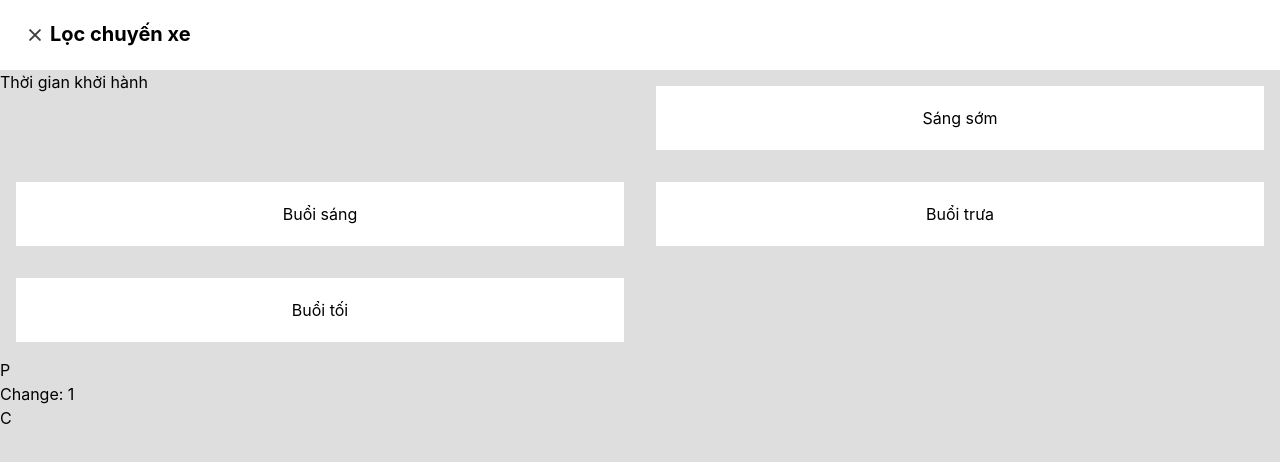
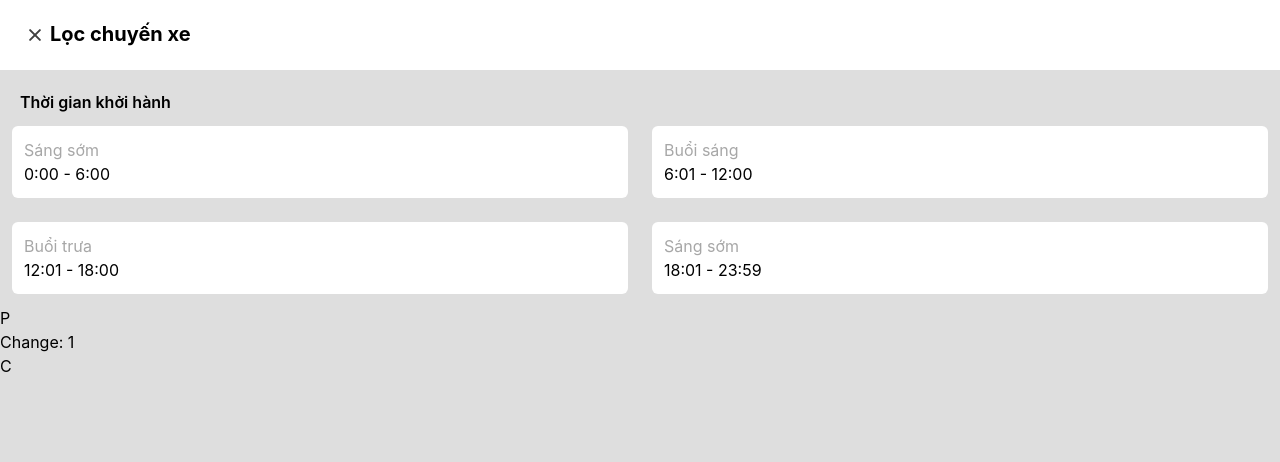
Before and after one commit to hieu4399243/BookCar, a React (Create React App) app in the folder bookcar/: page /list in a window 1280 px wide. Shown: the top 462 px of the page. Built offline with nearby package versions, Linux system fonts and the light colour scheme.

Commit message:
interface time

```diff
--- a/bookcar/src/pages/listCar/time.tsx
+++ b/bookcar/src/pages/listCar/time.tsx
@@ -1,13 +1,12 @@
-import React, {useState} from "react";
+import React, { useState } from "react";
 import data from "../../constants/locchuyenxe.json";
-import {groupTripsByTimeOfDate} from '../../utils/groupTripsByDate'
+import { groupTripsByTimeOfDate } from "../../utils/groupTripsByDate";
 
 const dataArray: any[] = data.json.coreData.data;
 const groupedTrips = groupTripsByTimeOfDate(data.json.coreData.data);
 console.log(groupedTrips);
 
 export default function Time() {
-
   // const handleFilter = (time) => {
   //   setSelectedTime(time);
   //   const groupedTrips = groupTripsByTimeOfDate(data.json.coreData.data);
@@ -15,13 +14,27 @@ export default function Time() {
   // };
 
   return (
+    <div className="">
+      <h2 className=" px-5 pt-5 font-semibold">Thời gian khởi hành</h2>
+
       <div className="grid grid-cols-2">
-      <h2>Thời gian khởi hành</h2>
-      <button className="bg-white p-5 m-4">Sáng sớm</button>
-      <button className="bg-white p-5 m-4">Buổi sáng</button>
-      <button className="bg-white p-5 m-4">Buổi trưa</button>
-      <button className="bg-white p-5 m-4">Buổi tối</button>
-
+        <div className="bg-white p-3 m-3 rounded-md">
+          <button className="font-normal text-[#a7a7a7]">Sáng sớm</button>
+          <p>0:00 - 6:00</p>
+        </div>
+        <div className="bg-white p-3 m-3 rounded-md">
+          <button className="font-normal text-[#a7a7a7]">Buổi sáng</button>
+          <p>6:01 - 12:00</p>
+        </div>
+        <div className="bg-white p-3 m-3 rounded-md">
+          <button className="font-normal text-[#a7a7a7]">Buổi trưa</button>
+          <p>12:01 - 18:00</p>
+        </div>
+        <div className="bg-white p-3 m-3 rounded-md">
+          <button className="font-normal text-[#a7a7a7]">Sáng sớm</button>
+          <p>18:01 - 23:59</p>
+        </div>
+      </div>
       {/* {Object.keys(groupedTrips).map((item,index) => (
       <div key={index}>
         <h2>{item}</h2>
```
Lines whose indentation alone changed are shown as unchanged.
